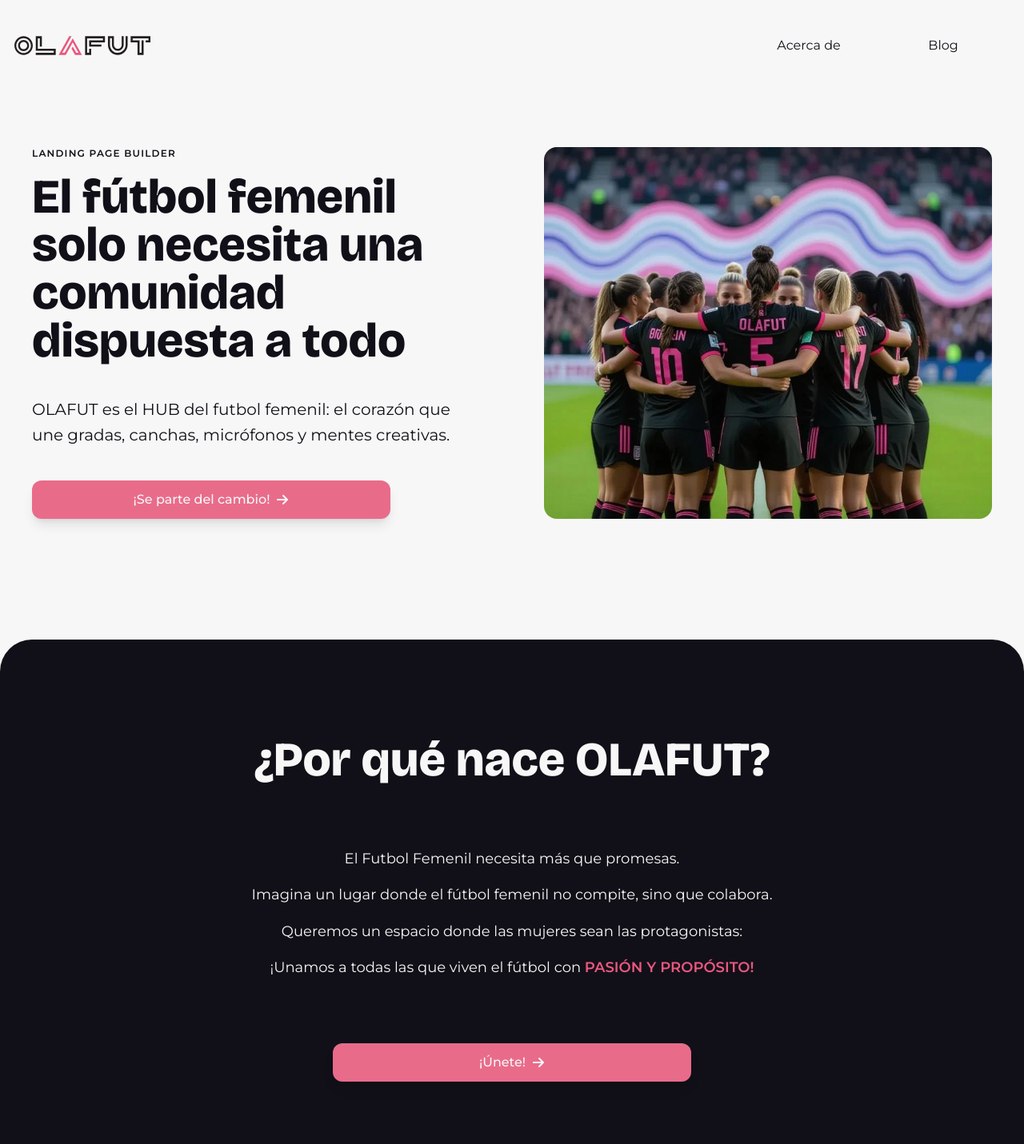
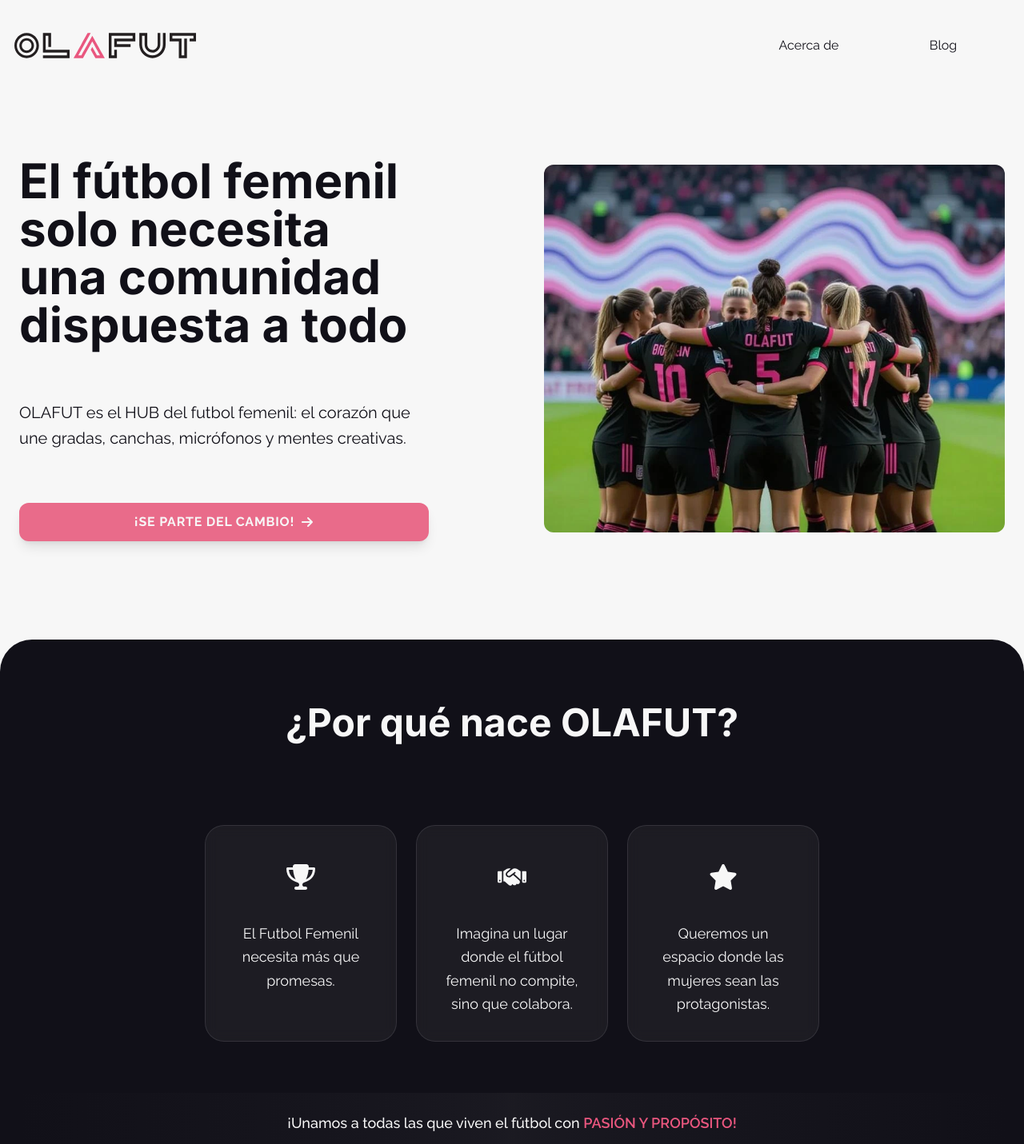
Before and after one commit to olafut/landing-olafut, a Next.js app: page / in a window 1280 px wide. Shown: the top 1431 px of the page at 80% size. Built offline with nearby package versions, Linux system fonts and the light colour scheme.

Commit message:
feat: update translations, enhance UI components, and improve image handling in Notion integration

```diff
--- a/messages/es.ts
+++ b/messages/es.ts
@@ -12,7 +12,7 @@ const translations: Translations = {
     paragraphs: [
       'El Futbol Femenil necesita más que promesas.',
       'Imagina un lugar donde el fútbol femenil no compite, sino que colabora.',
-      'Queremos un espacio donde las mujeres sean las protagonistas:',
+      'Queremos un espacio donde las mujeres sean las protagonistas.',
       '¡Unamos a todas las que viven el fútbol con <important>PASIÓN Y PROPÓSITO!</important>',
     ],
     cta: '¡Únete!',
--- a/src/app/_components/ContentSection.tsx
+++ b/src/app/_components/ContentSection.tsx
@@ -1,4 +1,6 @@
-import { FaArrowRight } from 'react-icons/fa6';
+'use client';
+import { motion } from 'motion/react';
+import { FaArrowRight, FaHandshake, FaStar, FaTrophy } from 'react-icons/fa6';
 import { useTranslate } from '../hooks/useTranslate';
 import { CallToActionButton } from './CallToActionButton';
 import { Paragraph, Title } from './ui';
@@ -6,25 +8,47 @@ import { Paragraph, Title } from './ui';
 export const ContentSection = () => {
   const { t, rt } = useTranslate('WhyOlafut');
 
+  const cardIcons = [FaTrophy, FaHandshake, FaStar];
+
   return (
-    <section className="rounded-5xl text-background shadow-lg bg-foreground z-20 p-10 md:py-20 flex flex-col gap-20">
+    <section className="rounded-5xl text-background shadow-lg bg-foreground z-20 px-6 py-20 flex flex-col gap-20">
       <div className="container mx-auto flex flex-col gap-10">
-        <section className="flex flex-col md:gap-10">
-          <Title
-            level="h2"
-            className="text-center py-10 text-4xl lg:text-6xl max-w-3xl font-black mx-auto"
-          >
+        <section className="flex flex-col md:gap-10 max-w-2xl lg:max-w-3xl mx-auto">
+          <Title level="h2" className="text-center pb-16 font-black">
             {t('title')}
           </Title>
-          <div className="flex flex-col gap-4 text-center max-w-2xl mx-auto">
-            <Paragraph>{t('paragraphs.0')}</Paragraph>
-            <Paragraph>{t('paragraphs.1')}</Paragraph>
-            <Paragraph>{t('paragraphs.2')}</Paragraph>
-            <Paragraph>{rt('paragraphs.3')}</Paragraph>
+
+          <div className="grid md:grid-cols-3 gap-6 max-w-5xl mx-auto">
+            {[0, 1, 2].map((index) => {
+              const Icon = cardIcons[index];
+              return (
+                <motion.div
+                  key={index}
+                  initial={{ opacity: 0 }}
+                  whileInView={{ opacity: 1 }}
+                  transition={{ duration: 0.5, delay: index * 0.1 }}
+                  viewport={{ once: true }}
+                  className="p-8 rounded-3xl bg-background/5 backdrop-blur-sm border border-background/10 flex flex-col items-center text-center gap-6 hover:shadow-2xl hover:shadow-primary/20 hover:-translate-y-2 transition-all duration-300"
+                >
+                  <div className="w-16 h-16 rounded-full bg-linear-to-br from-primary/20 to-primary/10 flex items-center justify-center">
+                    <Icon className="text-primary text-3xl lg:text-4xl" />
+                  </div>
+                  <Paragraph className="text-base leading-relaxed">
+                    {t(`paragraphs.${index}`)}
+                  </Paragraph>
+                </motion.div>
+              );
+            })}
           </div>
         </section>
 
-        <section className="flex justify-center my-10">
+        <div className="my-6 p-6 bg-linear-to-r from-foreground via-secondary/5 to-foreground">
+          <Paragraph className="text-lg md:text-xl font-medium text-center">
+            {rt('paragraphs.3')}
+          </Paragraph>
+        </div>
+
+        <section className="flex justify-center mx-auto max-w-md w-full">
           <CallToActionButton className="mx-auto">
             {t('cta')}
             <FaArrowRight />
--- a/src/app/_components/Header.tsx
+++ b/src/app/_components/Header.tsx
@@ -90,7 +90,7 @@ export const Header: FC = () => {
                       className="relative"
                       initial={{
                         opacity: 0.5,
-                        left: -200,
+                        left: -280,
                         clipPath: 'inset(0 0 0 70%)',
                       }}
                       animate={{
@@ -100,7 +100,7 @@ export const Header: FC = () => {
                       }}
                       exit={{
                         opacity: 0.5,
-                        left: -200,
+                        left: -280,
                         clipPath: 'inset(0 0 0 70%)',
                       }}
                       transition={{
@@ -111,7 +111,7 @@ export const Header: FC = () => {
                       <Image
                         src="/assets/olafut.svg"
                         alt="Olafut Logo"
-                        width={200}
+                        width={280}
                         height={72}
                         priority
                         loading="eager"
--- a/src/app/_components/HeroSection.tsx
+++ b/src/app/_components/HeroSection.tsx
@@ -8,16 +8,12 @@ export const HeroSection = () => {
   const { t } = useTranslate('Hero');
 
   return (
-    <div className="relative p-10 lg:pt-20 lg:pb-30 flex flex-col items-center mx-auto container justify-center min-h-[calc(100dvh-4.5rem)]">
-      <section className="grid grid-cols-1 xl:grid-cols-2 max-w-lg xl:max-w-full gap-20 justify-center items-center">
-        <div className="flex flex-col text-center xl:text-left ">
-          <p className="font-alt text-xs font-semibold tracking-widest mb-4">
-            LANDING PAGE BUILDER
-          </p>
-
+    <div className="relative py-20 px-6 flex flex-col items-center mx-auto container justify-center min-h-[calc(100dvh-4.5rem)]">
+      <section className="flex flex-col xl:flex-row items-center justify-between w-full gap-20 lg:gap-10">
+        <div className="flex flex-col text-center xl:text-left max-w-lg">
           <Title level="h1">{t('title')}</Title>
 
-          <Subtitle className="my-10">{t('subtitle')}</Subtitle>
+          <Subtitle className="my-16">{t('subtitle')}</Subtitle>
 
           <CallToActionButton className="w-full">
             {t('cta')}
@@ -25,12 +21,12 @@ export const HeroSection = () => {
           </CallToActionButton>
         </div>
 
-        <div className="mx-auto relative w-full h-full aspect-3/4 lg:aspect-4/3">
+        <div className="relative w-full h-auto aspect-3/4 lg:aspect-5/4 max-w-xl">
           <Image
             src="/assets/hero.webp"
             alt="Hero Image"
             fill
-            className="rounded-2xl absolute object-cover"
+            className="rounded-xl absolute object-cover mx-auto"
             priority
             loading="eager"
             decoding="sync"
--- a/src/app/_components/NavLink.tsx
+++ b/src/app/_components/NavLink.tsx
@@ -25,7 +25,7 @@ export const NavLink: FC<NavLinkProps> = ({
     >
       <Link
         href={href}
-        className="h-full w-full flex items-center justify-center"
+        className="h-full w-full flex items-center justify-center text-md"
         onClick={onClick}
       >
         {children}
--- a/src/app/_components/ProductCard.tsx
+++ b/src/app/_components/ProductCard.tsx
@@ -32,7 +32,7 @@ export const ProductCard: FC<ProductCardProps> = ({
       style={style}
     >
       {comingSoon && (
-        <span className="absolute -right-2 top-4 bg-primary-400 text-background rounded-t-sm rounded-bl-sm px-4 py-2 font-sans font-semibold text-sm before:content-[''] before:absolute before:right-0 before:top-full before:w-0 before:h-0 before:border-t-8 before:border-t-primary-700 before:border-r-8 before:border-r-transparent tracking-widest">
+        <span className="absolute -right-2 top-4 bg-foreground text-background rounded-t-sm rounded-bl-sm px-4 py-2 font-sans font-semibold text-sm before:content-[''] before:absolute before:right-0 before:top-full before:w-0 before:h-0 before:border-t-8 before:border-t-neutral-400 before:border-r-8 before:border-r-transparent tracking-widest">
           {t('comingSoon')}
         </span>
       )}
--- a/src/app/_components/ProductsSection.tsx
+++ b/src/app/_components/ProductsSection.tsx
@@ -9,10 +9,7 @@ export const ProductsSection = () => {
 
   return (
     <section className="my-12 flex flex-col gap-6 text-left container mx-auto px-6 md:px-14">
-      <Title
-        level="h2"
-        className="py-10 text-4xl lg:text-6xl max-w-2xl font-black"
-      >
+      <Title level="h2" className="py-10 max-w-2xl font-foreground">
         {t('title')}
       </Title>
 
--- a/src/app/_components/ui/Button.tsx
+++ b/src/app/_components/ui/Button.tsx
@@ -6,7 +6,7 @@ export const Button: FC<BaseProps> = ({ children, className, style }) => {
   return (
     <button
       className={twMerge(
-        'px-4 py-3 bg-primary-400 hover:bg-primary-500 text-background rounded-xl text-md font-medium shadow-lg hover:shadow-xl transition-all duration-300 w-full font-alt flex items-center gap-2 justify-center cursor-pointer max-w-md',
+        'px-4 py-3 bg-primary-400 hover:bg-primary-500 text-background rounded-xl text-md font-bold shadow-lg hover:shadow-xl transition-all duration-300 w-full font-alt flex items-center gap-2 justify-center cursor-pointer uppercase tracking-wider',
         className,
       )}
       style={style}
--- a/src/app/layout.tsx
+++ b/src/app/layout.tsx
@@ -1,20 +1,23 @@
 import './globals.css';
 import type { Metadata } from 'next';
-import { Bricolage_Grotesque, Montserrat } from 'next/font/google';
+import { Inter, Raleway } from 'next/font/google';
 import { NextIntlClientProvider } from 'next-intl';
 import type { PropsWithChildren } from 'react';
 import { Footer } from './_components/Footer';
 import { Header } from './_components/Header';
 
-const bricolageFont = Bricolage_Grotesque({
+const bricolageFont = Inter({
   variable: '--font-bricolage-grotesque',
-  weight: ['200', '300', '400', '500', '600', '700', '800'],
+  weight: ['300', '400', '500', '600', '700'],
+  // weight: ['400'],
   subsets: ['latin'],
 });
 
-const montserratFont = Montserrat({
+const montserratFont = Raleway({
   variable: '--font-space-grotesk',
-  weight: ['100', '200', '300', '400', '500', '600', '700', '800', '900'],
+  weight: ['300', '400', '500', '600', '700'],
+  // weight: ['100', '400', '700', '900'],
+  // weight: ['400', '700'],
   subsets: ['latin'],
 });
 
--- a/src/lib/notion.ts
+++ b/src/lib/notion.ts
@@ -95,6 +95,7 @@ export async function getPostFromNotion(pageId: string): Promise<Post | null> {
       ? imageUrl.split('.').pop().split('?')[0]
       : 'jpg';
 
+    if (imageUrl) {
       downloadImage(
         imageUrl,
         path.join(
@@ -107,6 +108,7 @@ export async function getPostFromNotion(pageId: string): Promise<Post | null> {
       )
         .then((message) => console.log(message))
         .catch((error) => console.error('Error downloading image:', error));
+    }
 
     // Generate markdown content
     const { parent: contentString } = n2m.toMarkdownString(mdBlocks);
@@ -133,6 +135,7 @@ export async function getPostFromNotion(pageId: string): Promise<Post | null> {
     const authorAvatar = properties.Author?.people[0]?.avatar_url || '';
     const authorSlug = generateSlug(authorName);
 
+    if (authorAvatar) {
       downloadImage(
         authorAvatar,
         path.join(
@@ -148,6 +151,7 @@ export async function getPostFromNotion(pageId: string): Promise<Post | null> {
         .catch((error) =>
           console.error('Error downloading author avatar:', error),
         );
+    }
 
     // Get SEO tags
     const tags =
@@ -168,7 +172,7 @@ export async function getPostFromNotion(pageId: string): Promise<Post | null> {
       content: contentString,
       author: {
         name: authorName,
-        avatar: `/assets/blog/authors/${authorSlug}.jpg`,
+        avatar: authorAvatar ? `/assets/blog/authors/${authorSlug}.jpg` : '',
       },
       tags,
       category,
--- a/src/utils/downloadImage.ts
+++ b/src/utils/downloadImage.ts
@@ -1,3 +1,4 @@
+'use server';
 import fs from 'node:fs';
 import { Readable } from 'node:stream';
 import type { ReadableStream } from 'node:stream/web';
```
Also changed, not shown: src/app/_components/blog/Avatar.tsx (+12 -4 lines), 1 other file (tests, documents, lock files or other folders). Lines whose indentation alone changed are shown as unchanged.
